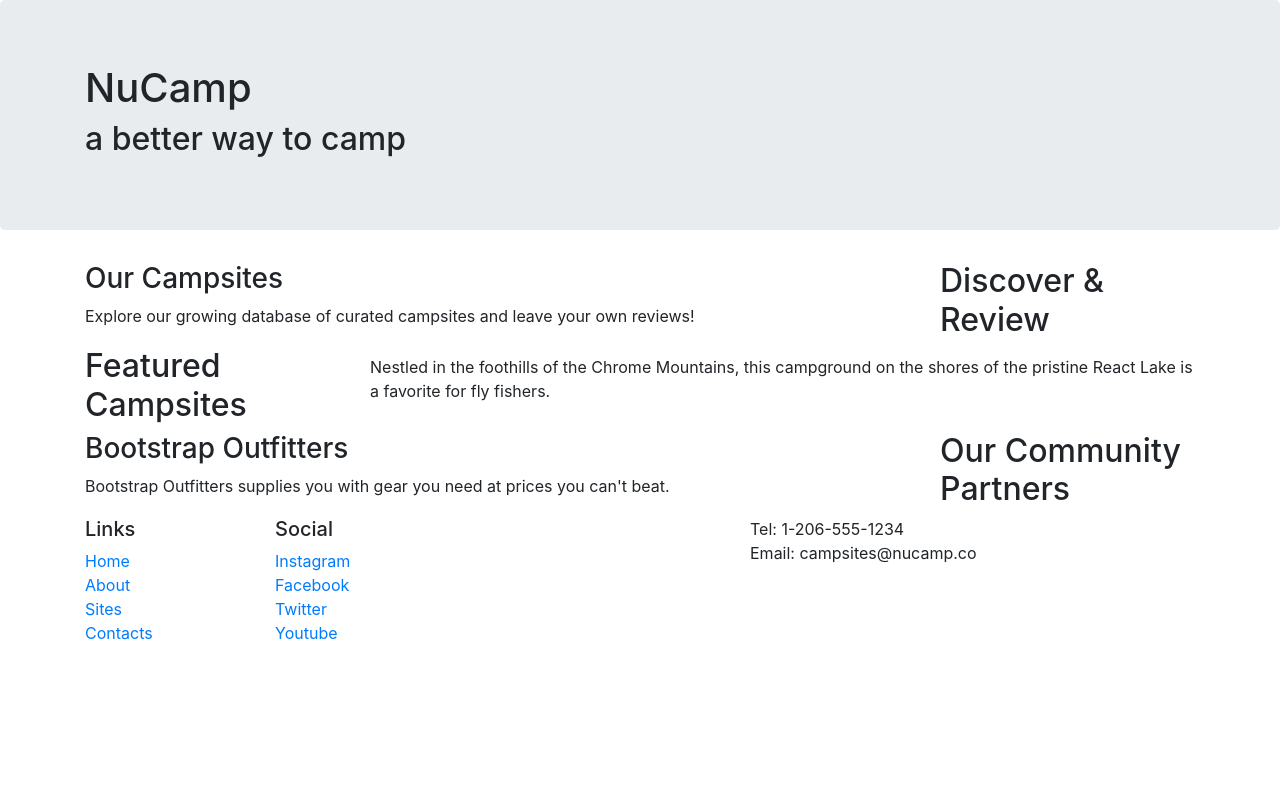
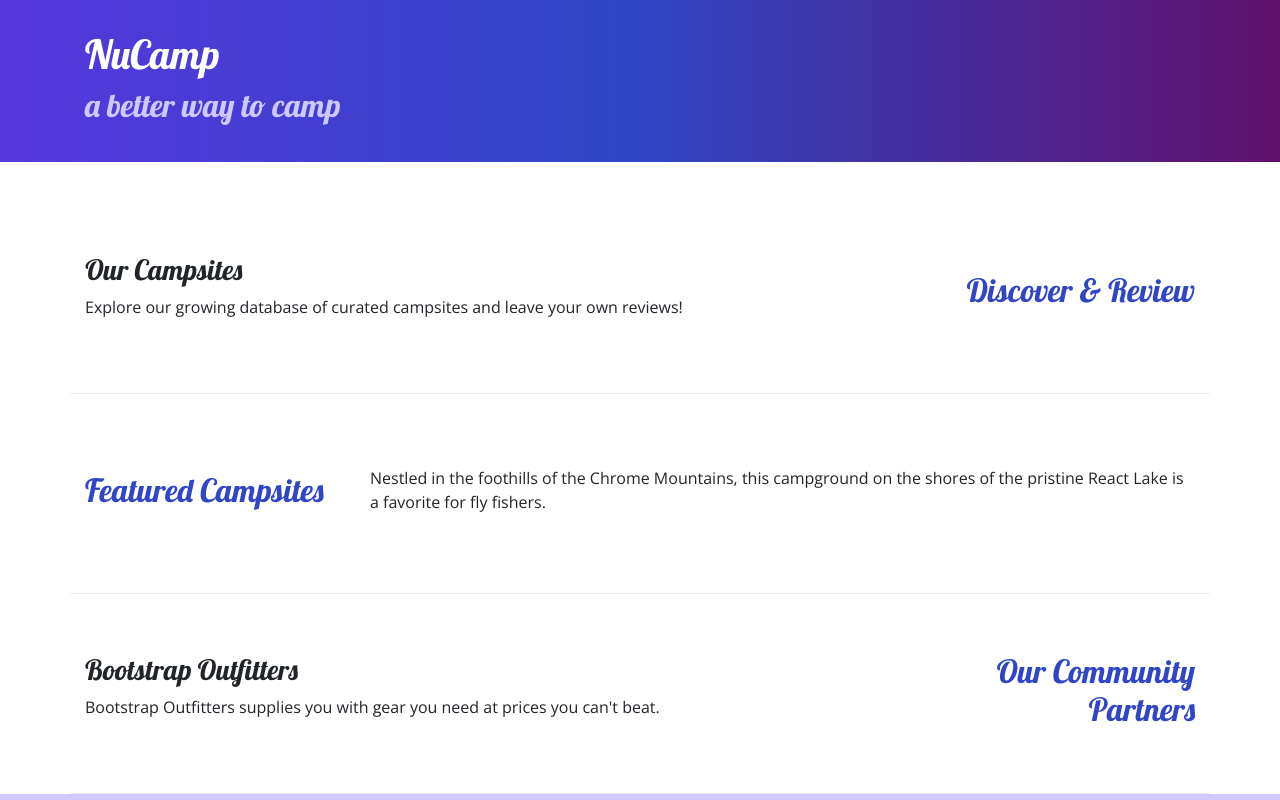
Before and after one commit to link2cory/nucampwebsite, a website: page index.html in a window 1280 px wide. Shown: the top 800 px of the page. Drawn offline with nearby package versions, Linux system fonts and the light colour scheme.

Commit message:
tweaked styles, added lobster font, prettied up the text alignments

```diff
--- /dev/null
+++ b/css/styles.css
@@ -0,0 +1,33 @@
+
+body {
+  font-family: "Open Sans", sans-serif;
+}
+
+h1, h2, h3 {
+  font-family: "Lobster", cursive;
+}
+
+h2 {
+  color:#3046C5;
+}
+
+header h2 {
+  color: #CEC8FF;
+}
+
+footer {
+  background-image: linear-gradient(#CEC8FF, white);
+  padding: 20px 0;
+}
+
+.jumbotron {
+  padding: 30px;
+  background-image: linear-gradient(to right, #5637DD, #3046C5, #60106B);
+  color: white;
+}
+
+.row-content {
+  padding: 50px 0;
+  border-bottom: 1px ridge;
+  min-height: 200px;
+}
--- a/index.html
+++ b/index.html
@@ -5,11 +5,15 @@
     <meta charset="utf-8" />
     <meta name="viewport" content="width=device-width, initial-scale=1" />
     <link rel="stylesheet" href="node_modules/bootstrap/dist/css/bootstrap.min.css" />
+
+    <link rel="stylesheet"
+          href="https://fonts.googleapis.com/css?family=Lobster|Open+Sans">
+    <link rel="stylesheet" href="css/styles.css" />
     <title></title>
   </head>
 
   <body>
-    <header class="jumbotron">
+    <header class="jumbotron jumbotron-fluid">
       <div class="container">
         <div class="row">
           <div class="col">
@@ -21,9 +25,9 @@
     </header>
 
     <div class="container">
-      <div class="row">
+      <div class="row row-content align-items-center">
         <div class="col-sm-4 col-md-3 order-sm-last">
-          <h2>Discover & Review</h2>
+          <h2 class="text-sm-right">Discover & Review</h2>
         </div>
         <div class="col">
           <h3>Our Campsites</h3>
@@ -33,7 +37,7 @@
     </div>
 
     <div class="container">
-      <div class="row">
+      <div class="row row-content align-items-center">
         <div class="col-sm-4 col-md-3">
           <h2>Featured Campsites</h2>
         </div>
@@ -46,9 +50,9 @@
     </div>
 
     <div class="container">
-      <div class="row">
+      <div class="row row-content align-items-center">
         <div class="col-sm-4 col-md-3 order-sm-last">
-          <h2>Our Community Partners</h2>
+          <h2 class="text-sm-right">Our Community Partners</h2>
         </div>
         <div class="col">
           <h3>Bootstrap Outfitters</h3>
@@ -69,7 +73,7 @@
               <li> <a href='#'>Contacts</a></li>
             </ul>
           </div>
-          <div class="col-6 col-sm-5">
+          <div class="col-6 col-sm-5 text-center">
             <h5>Social</h5>
             <ul class="list-unstyled">
               <li> <a href="http://instagram.com/">Instagram</a></li>
@@ -78,7 +82,7 @@
               <li> <a href="youtube.com">Youtube</a></li>
             </ul>
           </div>
-          <div class="col-sm-4">
+          <div class="col-sm-4 text-center">
             Tel: 1-206-555-1234 <br />
             Email: campsites@nucamp.co
           </div>
```
